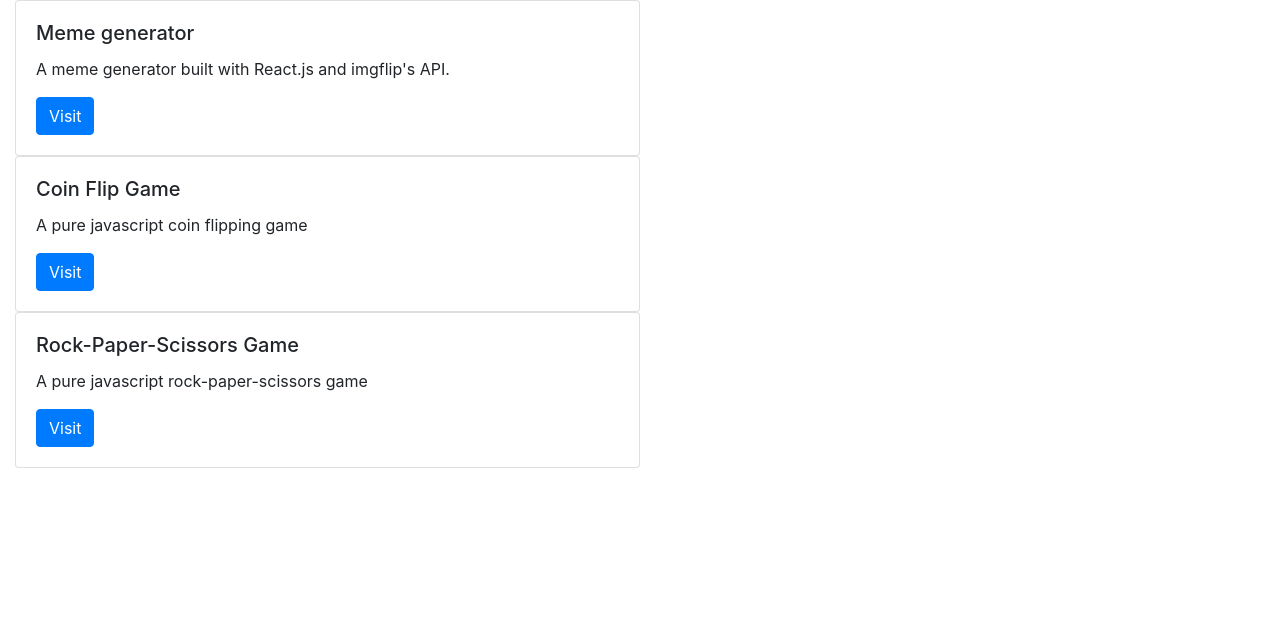
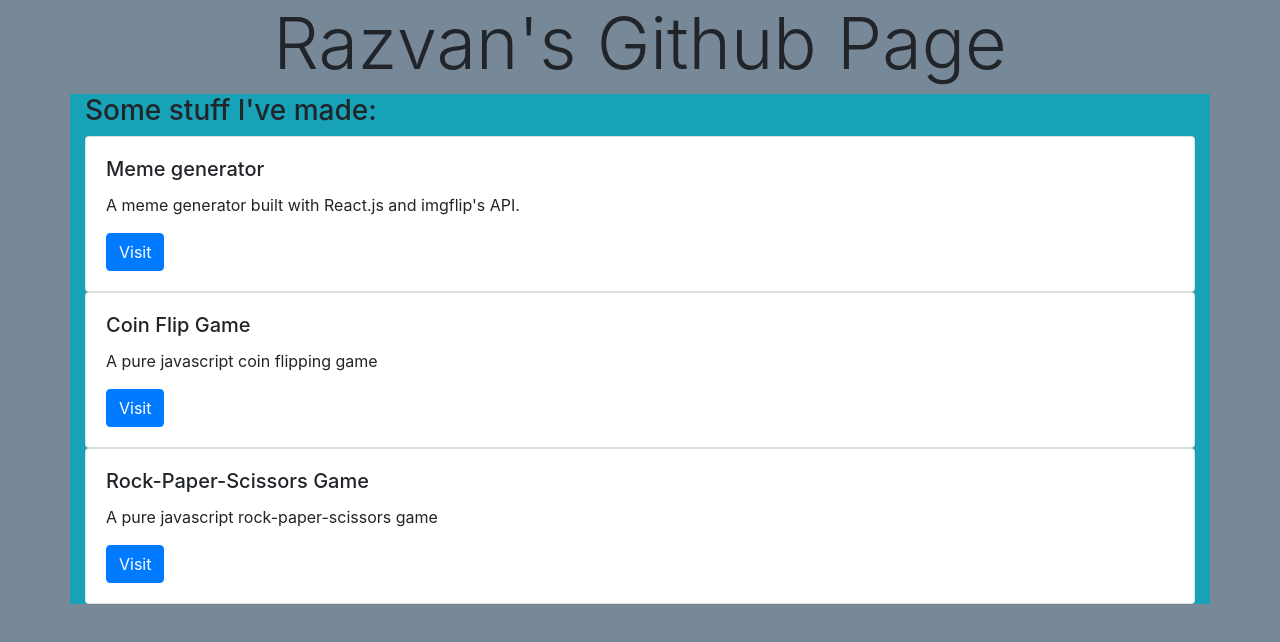
Before and after one commit to razvanpara/razvanpara.github.io, a plain HTML site: page index.html in a window 1280 px wide. Drawn offline with nearby package versions, Linux system fonts and the light colour scheme.

Commit message:
structure

```diff
--- a/index.html
+++ b/index.html
@@ -7,23 +7,27 @@
     <script src="https://cdn.jsdelivr.net/npm/popper.js@1.16.1/dist/umd/popper.min.js" integrity="sha384-9/reFTGAW83EW2RDu2S0VKaIzap3H66lZH81PoYlFhbGU+6BZp6G7niu735Sk7lN" crossorigin="anonymous"></script>
     <script src="https://stackpath.bootstrapcdn.com/bootstrap/4.5.2/js/bootstrap.min.js" integrity="sha384-B4gt1jrGC7Jh4AgTPSdUtOBvfO8shuf57BaghqFfPlYxofvL8/KUEfYiJOMMV+rV" crossorigin="anonymous"></script>
 </head>
-<body>
+<body style="background-color:lightslategray">
     <div class="container-fluid">
-        <div class="card w-50">
+        <h1 class="text-center display-3">Razvan's Github Page</h1>
+        <div class="container bg-info">
+            <div>
+                <h3>Some stuff I've made:</h3>
+                <div class="card">
                     <div class="card-body">
                         <h5 class="card-title">Meme generator</h5>
                         <p class="card-text">A meme generator built with React.js and imgflip's API.</p>
                         <a href="./meme_generator.html" target="_blank" class="btn btn-primary">Visit</a>
                     </div>
                 </div>
-        <div class="card w-50">
+                <div class="card">
                     <div class="card-body">
                         <h5 class="card-title">Coin Flip Game</h5>
                         <p class="card-text">A pure javascript coin flipping game</p>
                         <a href="./coin_flip.html" class="btn btn-primary">Visit</a>
                     </div>
                 </div>
-        <div class="card w-50">
+                <div class="card">
                     <div class="card-body">
                         <h5 class="card-title">Rock-Paper-Scissors Game</h5>
                         <p class="card-text">A pure javascript rock-paper-scissors game</p>
@@ -31,5 +35,7 @@
                     </div>
                 </div>
             </div>
+        </div>
+    </div>
 </body>
 </html>
```
Lines whose indentation alone changed are shown as unchanged.
